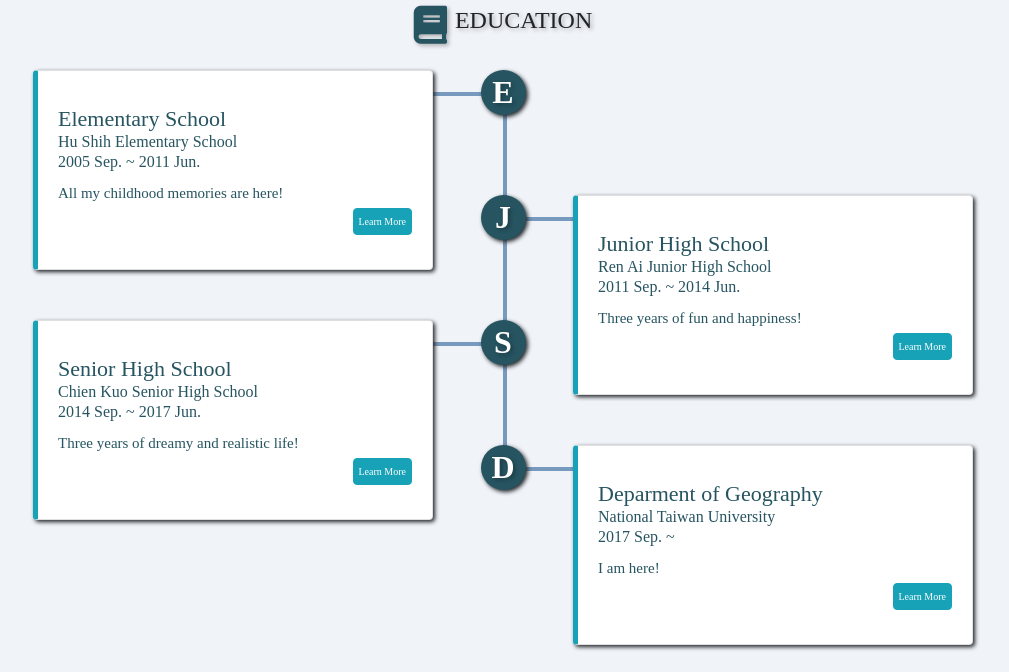
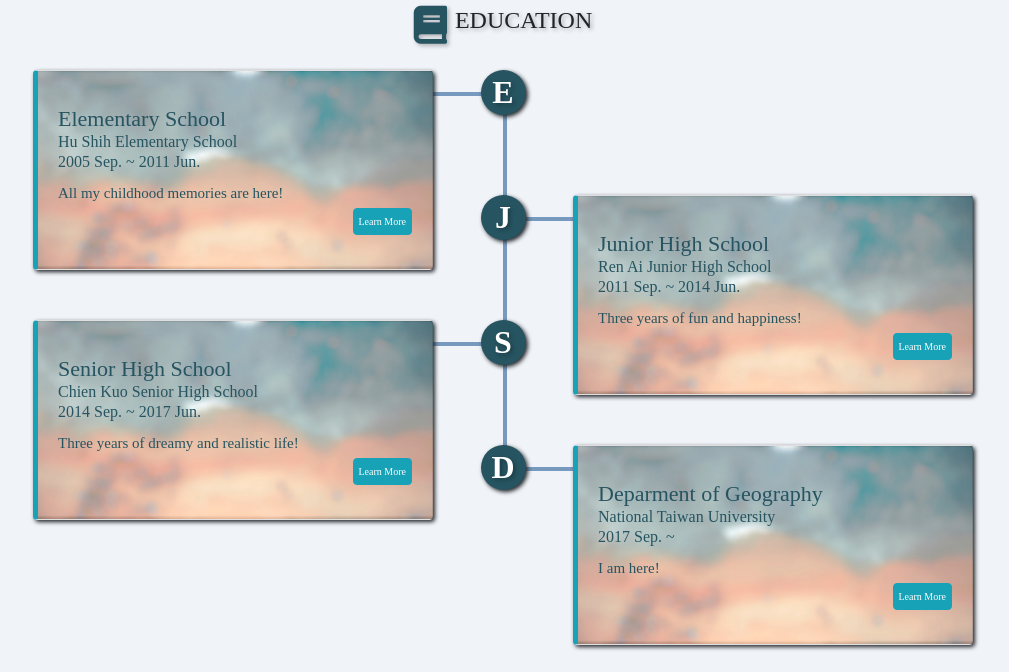
Before and after one commit to Bourbon0212/107-Frontend-Programming, a plain HTML site: page Week6/index.html in a window 1280 px wide. Shown: the part 879-1551 px from the top of the page, without its empty margins (137-1146 px from the left). Drawn offline with nearby package versions, Linux system fonts and the light colour scheme.

Commit message:
0331-blur

```diff
--- a/Week6/index.css
+++ b/Week6/index.css
@@ -185,7 +185,11 @@
   height: 200px;
   box-shadow: 2px 2px 4px;
   border-left: 5px solid #17a2b8;
-  position: relative;
+  background-image: url(./img/title-blur.jpeg);
+  background-position: center;
+  background-repeat: no-repeat;
+  background-size: cover;
+  background-attachment: fixed;
 }
 #timeline-education .timeline-block .timeline-card::before {
     content: '';
@@ -205,6 +209,11 @@
   box-shadow: 2px 2px 4px;
   border-left: 5px solid #17a2b8;
   float: right;
+  background-image: url(./img/title-blur.jpeg);
+  background-position: center;
+  background-repeat: no-repeat;
+  background-size: cover;
+  background-attachment: fixed;
 }
 #timeline-education .timeline-block .timeline-card1::before {
     content: '';
```
Also changed, not shown: Week6/img/title-blur.jpeg (added).
